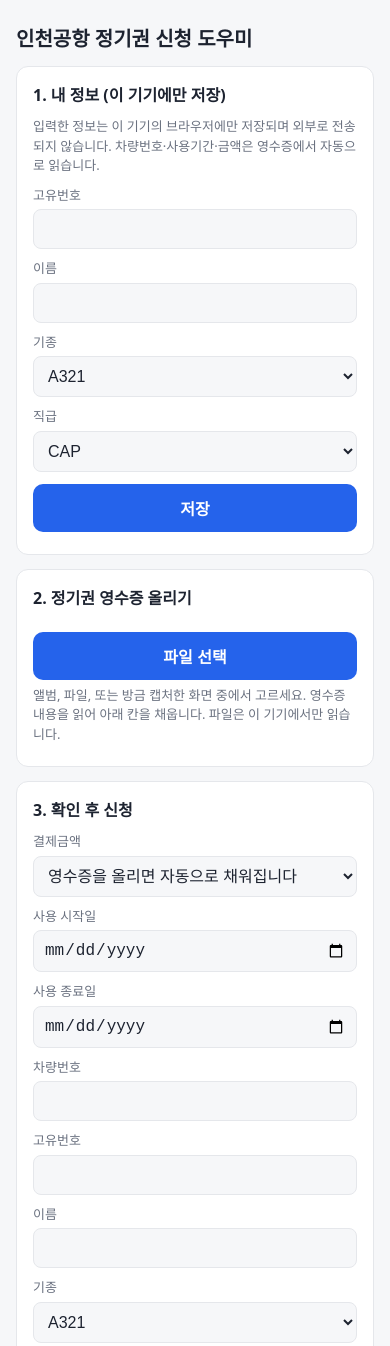
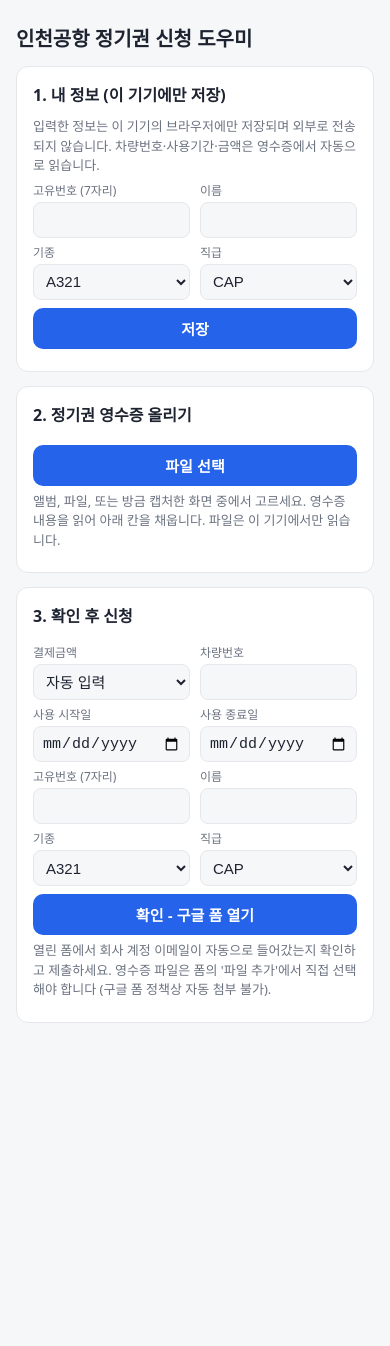
Before and after one commit to iloveskies-web/google_parking_pay, a plain HTML site: page index.html in a window 390 px wide. Shown: the top 1346 px of the page. After the commit the page ends 1053 px from the top, so only its background shows below. Drawn offline with Linux system fonts and the light colour scheme.

Commit message:
Compact layout for phones, 7-digit ID check, auto-filled amount
Co-Authored-By: Claude Haiku 5.5 <noreply@anthropic.com>

```diff
--- a/index.html
+++ b/index.html
@@ -13,9 +13,11 @@ body{margin:0;background:var(--bg);color:var(--text);font-family:system-ui,"Malg
 h1{font-size:20px;margin:8px 0 12px}
 h2{font-size:16px;margin:0 0 10px}
 .card{background:var(--card);border:1px solid var(--line);border-radius:12px;padding:16px;margin-bottom:14px}
-label{display:block;font-size:13px;color:var(--muted);margin:10px 0 4px}
-input,select{width:100%;box-sizing:border-box;padding:10px;border:1px solid var(--line);border-radius:8px;background:var(--bg);color:var(--text);font-size:16px}
-button{width:100%;padding:12px;border:0;border-radius:10px;background:var(--accent);color:#fff;font-size:16px;font-weight:600;margin-top:12px;cursor:pointer}
+label{display:block;font-size:12px;color:var(--muted);margin:6px 0 2px}
+input,select{width:100%;box-sizing:border-box;padding:7px 8px;border:1px solid var(--line);border-radius:8px;background:var(--bg);color:var(--text);font-size:15px;height:36px}
+button{width:100%;padding:10px;border:0;border-radius:10px;background:var(--accent);color:#fff;font-size:15px;font-weight:600;margin-top:8px;cursor:pointer}
+.grid2{display:grid;grid-template-columns:1fr 1fr;gap:0 10px}
+.grid2>div{min-width:0}
 .note{font-size:13px;color:var(--muted);margin:6px 0 0}
 .ok{color:var(--ok)} .warn{color:var(--warn)}
 .hidden{display:none !important}
@@ -41,14 +43,16 @@ button{width:100%;padding:12px;border:0;border-radius:10px;background:var(--acce
   <section class="card">
     <h2>1. 내 정보 (이 기기에만 저장)</h2>
     <p class="note">입력한 정보는 이 기기의 브라우저에만 저장되며 외부로 전송되지 않습니다. 차량번호·사용기간·금액은 영수증에서 자동으로 읽습니다.</p>
-    <label for="p_uid">고유번호</label>
-    <input id="p_uid" autocomplete="off">
-    <label for="p_name">이름</label>
-    <input id="p_name" autocomplete="off">
-    <label for="p_type">기종</label>
-    <select id="p_type"></select>
-    <label for="p_rank">직급</label>
-    <select id="p_rank"><option>CAP</option><option>F/O</option></select>
+    <div class="grid2">
+      <div><label for="p_uid">고유번호 (7자리)</label>
+      <input id="p_uid" maxlength="7" inputmode="numeric" autocomplete="off"></div>
+      <div><label for="p_name">이름</label>
+      <input id="p_name" autocomplete="off"></div>
+      <div><label for="p_type">기종</label>
+      <select id="p_type"></select></div>
+      <div><label for="p_rank">직급</label>
+      <select id="p_rank"><option>CAP</option><option>F/O</option></select></div>
+    </div>
     <button id="saveProfile" type="button">저장</button>
     <p class="note" id="profileMsg"></p>
   </section>
@@ -64,27 +68,29 @@ button{width:100%;padding:12px;border:0;border-radius:10px;background:var(--acce
 
   <section class="card">
     <h2>3. 확인 후 신청</h2>
-    <label for="amount">결제금액</label>
-    <select id="amount">
-      <option value="" selected>영수증을 올리면 자동으로 채워집니다</option>
-      <option value="35000">35,000</option>
-      <option value="50000">50,000</option>
-      <option value="80000">80,000</option>
-    </select>
-    <label for="start">사용 시작일</label>
-    <input type="date" id="start">
-    <label for="end">사용 종료일</label>
-    <input type="date" id="end">
-    <label for="car">차량번호</label>
-    <input id="car" autocomplete="off">
-    <label for="uid">고유번호</label>
-    <input id="uid" autocomplete="off">
-    <label for="name">이름</label>
-    <input id="name" autocomplete="off">
-    <label for="type">기종</label>
-    <select id="type"></select>
-    <label for="rank">직급</label>
-    <select id="rank"><option>CAP</option><option>F/O</option></select>
+    <div class="grid2">
+      <div><label for="amount">결제금액</label>
+      <select id="amount">
+        <option value="" selected>자동 입력</option>
+        <option value="35000">35,000</option>
+        <option value="50000">50,000</option>
+        <option value="80000">80,000</option>
+      </select></div>
+      <div><label for="car">차량번호</label>
+      <input id="car" autocomplete="off"></div>
+      <div><label for="start">사용 시작일</label>
+      <input type="date" id="start"></div>
+      <div><label for="end">사용 종료일</label>
+      <input type="date" id="end"></div>
+      <div><label for="uid">고유번호 (7자리)</label>
+      <input id="uid" maxlength="7" inputmode="numeric" autocomplete="off"></div>
+      <div><label for="name">이름</label>
+      <input id="name" autocomplete="off"></div>
+      <div><label for="type">기종</label>
+      <select id="type"></select></div>
+      <div><label for="rank">직급</label>
+      <select id="rank"><option>CAP</option><option>F/O</option></select></div>
+    </div>
     <button id="go" type="button">확인 - 구글 폼 열기</button>
     <p class="note">열린 폼에서 회사 계정 이메일이 자동으로 들어갔는지 확인하고 제출하세요. 영수증 파일은 폼의 '파일 추가'에서 직접 선택해야 합니다 (구글 폼 정책상 자동 첨부 불가).</p>
     <p class="note" id="goMsg"></p>
@@ -319,7 +325,7 @@ button{width:100%;padding:12px;border:0;border-radius:10px;background:var(--acce
     };
     var missing = [];
     if (!v.car) missing.push('차량번호 (영수증에서 읽지 못함)');
-    if (!v.uid) missing.push('고유번호');
+    if (!/^\d{7}$/.test(v.uid)) missing.push('고유번호 7자리 숫자');
     if (!v.name) missing.push('이름');
     if (!v.amount) missing.push('결제금액');
     if (!v.start) missing.push('사용 시작일');
```
